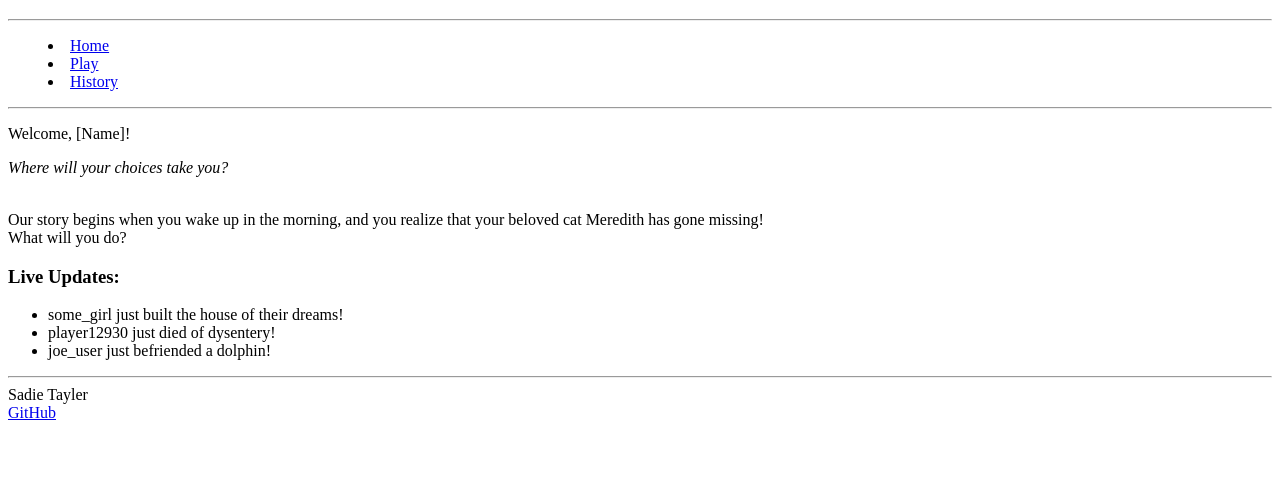
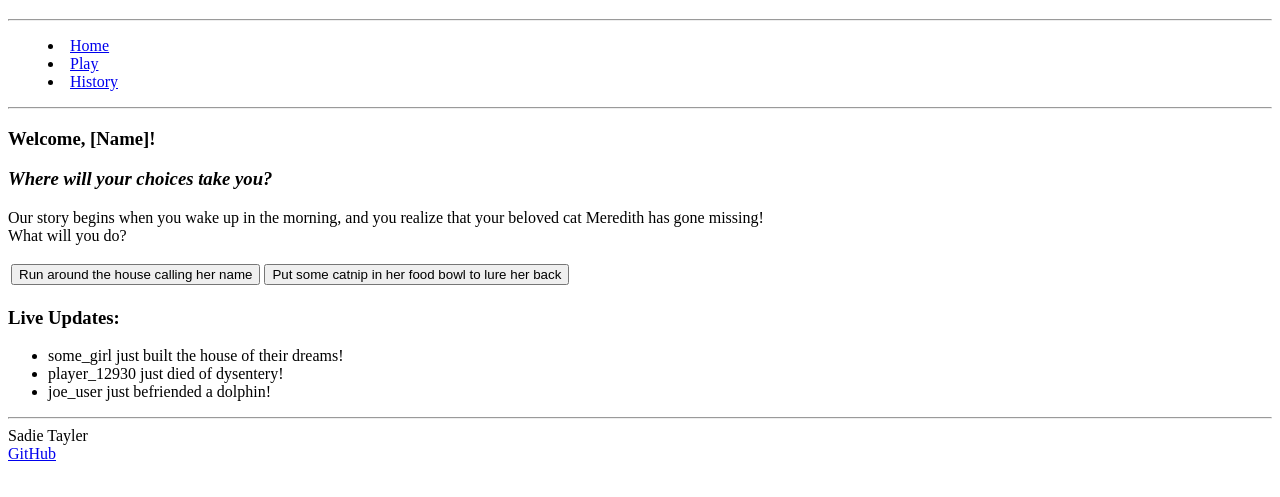
Before and after one commit to sadietayler/startup, a plain HTML site: page play.html in a window 1280 px wide. Shown: the part 61-558 px from the top of the page. Drawn offline with Linux system fonts and the light colour scheme.

Commit message:
add buttons

```diff
--- a/play.html
+++ b/play.html
@@ -25,16 +25,30 @@
     </header>
 
     <main>
-        <p>Welcome, [Name]!</p>
-        <span><i>Where will your choices take you?</i></span>
-        <br><br>
+        <h3>Welcome, [Name]!</h3>
+        <h3><i>Where will your choices take you?</i></h3>
 
         <p>Our story begins when you wake up in the morning, and you realize that your beloved cat Meredith has gone missing! <br> What will you do?</p>
+        <table>
+          <tr>
+            <td>
+              <button>
+                <span>Run around the house calling her name</span>
+              </button>
+            </td>
+            <td>
+              <button>
+                <span>Put some catnip in her food bowl to lure her back</span>
+              </button>
+            </td>
+          </tr>
+        </table>
+
 
         <h3>Live Updates:</h3>
         <ul>
             <li>some_girl just built the house of their dreams!</li>
-            <li>player12930 just died of dysentery!</li>
+            <li>player_12930 just died of dysentery!</li>
             <li>joe_user just befriended a dolphin!</li>
         </ul>
     </main>
```
